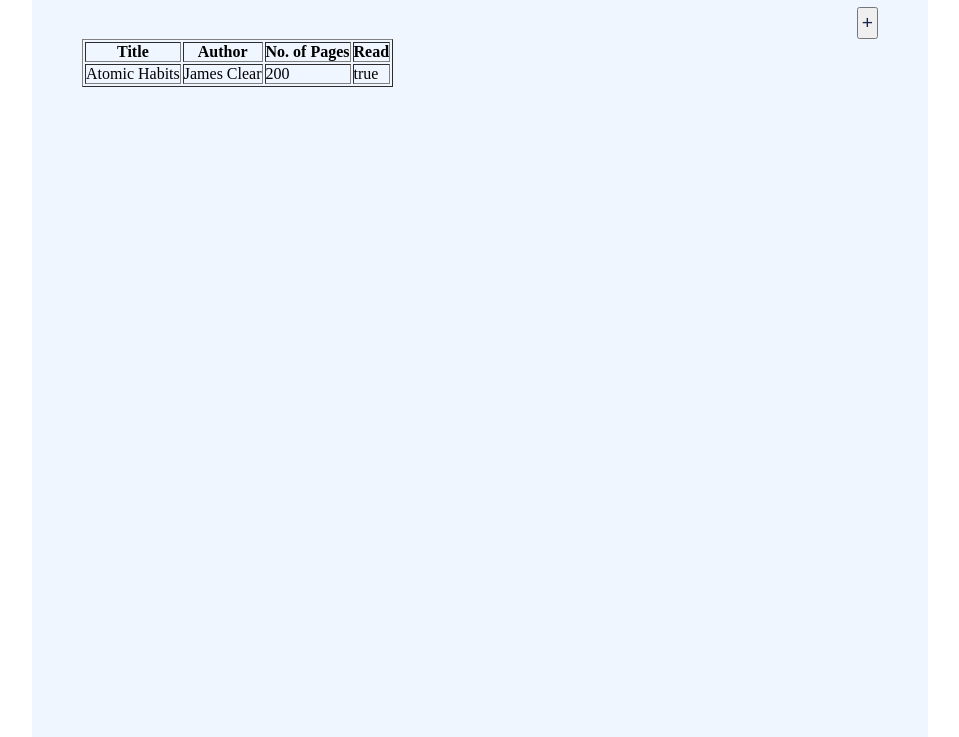
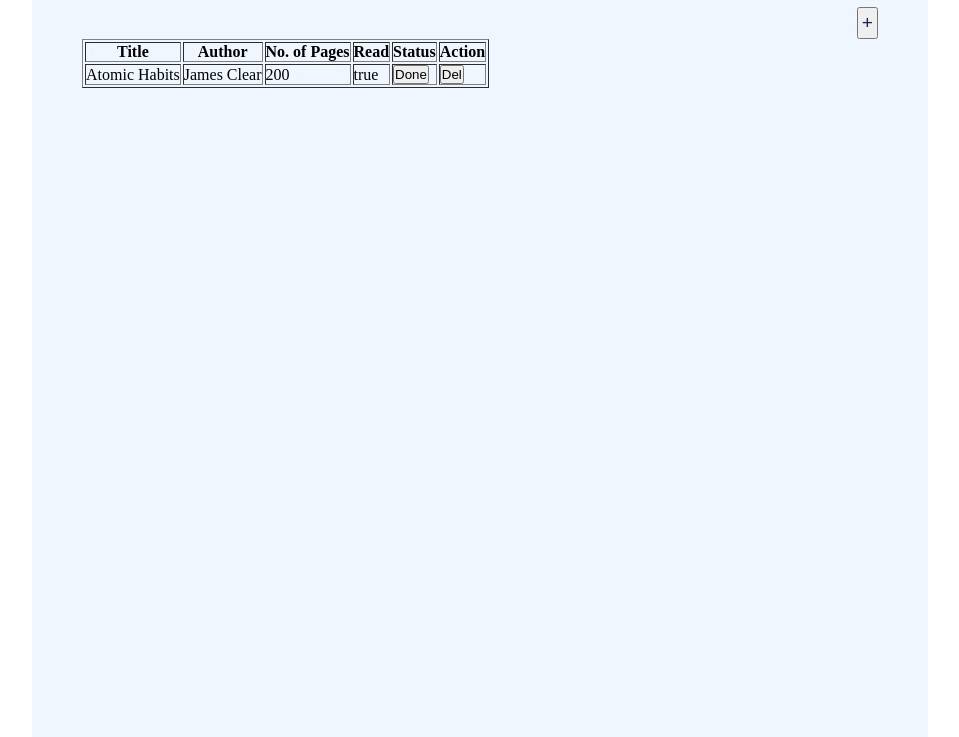
Before and after one commit to Shadrack04/odin-library, a plain HTML site: page index.html in a window 1280 px wide. Shown: the part 63-800 px from the top of the page, without its empty margins (160-1119 px from the left). Drawn offline with Linux system fonts and the light colour scheme.

Commit message:
add the button that will toggle the read status
add the delete button which will remove book from my library

```diff
--- a/app.js
+++ b/app.js
@@ -48,6 +48,10 @@
 
   data.forEach(item => {
     const tableRow = document.createElement('tr');
+    const readStatus = document.createElement('button');
+    readStatus.innerText = 'Done';
+    const deleteBtn = document.createElement('button');
+    deleteBtn.innerText = 'Del';
 
     Object.values(item).forEach(value => {
       const tableData = document.createElement('td');
@@ -55,8 +59,10 @@
 
       tableRow.appendChild(tableData);
     })
+    tableRow.insertCell().appendChild(readStatus);
+    tableRow.insertCell().appendChild(deleteBtn);
+    tableBody.appendChild(tableRow);
 
-    tableBody.appendChild(tableRow);
   })
 
 
--- a/index.html
+++ b/index.html
@@ -61,6 +61,8 @@
             <th>Author</th>
             <th>No. of Pages</th>
             <th>Read</th>
+            <th>Status</th>
+            <th>Action</th>
           </tr>
         </thead>
         <tbody id="table-body">
```
